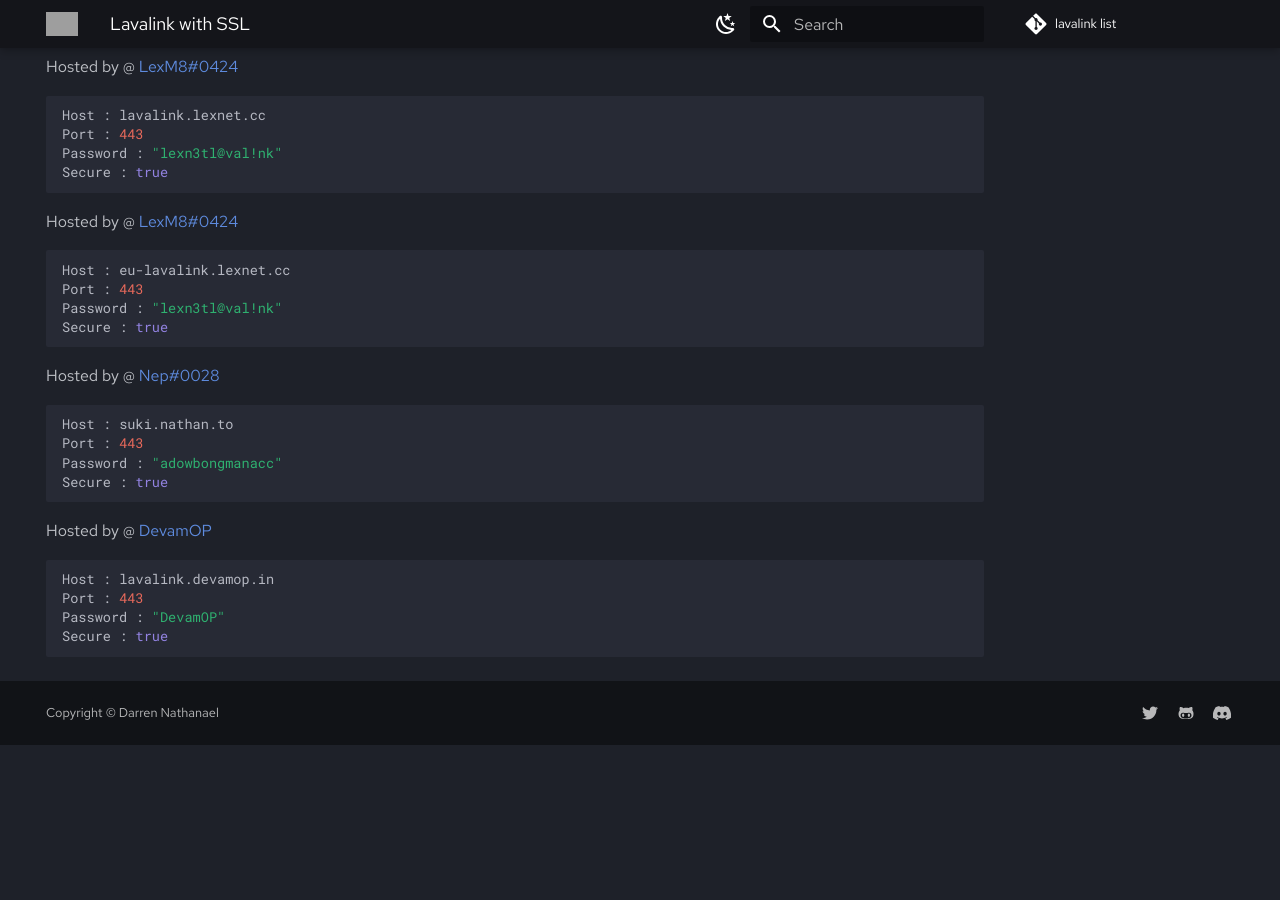
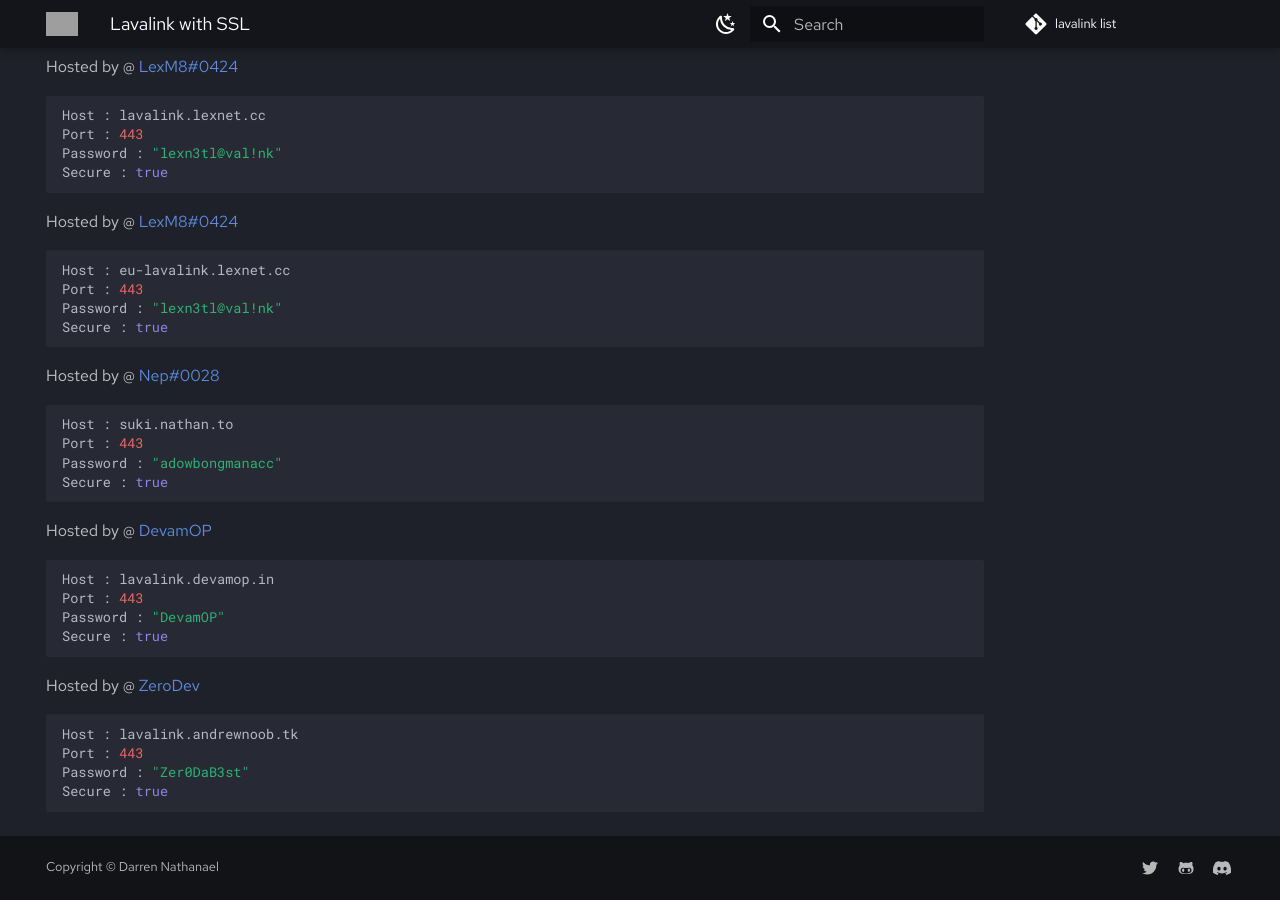
Before and after one commit to DarrenOfficial/lavalink-list, an MkDocs documentation site: the page built from docs/SSL/lavalink-with-ssl.md, in a window 1280 px wide and 900 px high, scrolled down 1102 px. Built offline with MkDocs 1.6.1 and Material for MkDocs 9.7.7, drawn with Linux system fonts in a browser that asks for light colours; comment, search, counter and statistics services are not loaded; before the commit the page ends 1847 px from its top, so only the background shows below that; grey boxes are pictures that could not be loaded.

Commit message:
Update lavalink-with-ssl.md

````diff
--- a/docs/SSL/lavalink-with-ssl.md
+++ b/docs/SSL/lavalink-with-ssl.md
@@ -86,3 +86,10 @@ Port : 443
 Password : "DevamOP"
 Secure : true
 ```
+Hosted by @ [ZeroDev](https://github.com/TadashiKazuo)
+```bash
+Host : lavalink.andrewnoob.tk
+Port : 443
+Password : "Zer0DaB3st"
+Secure : true
+```
````
